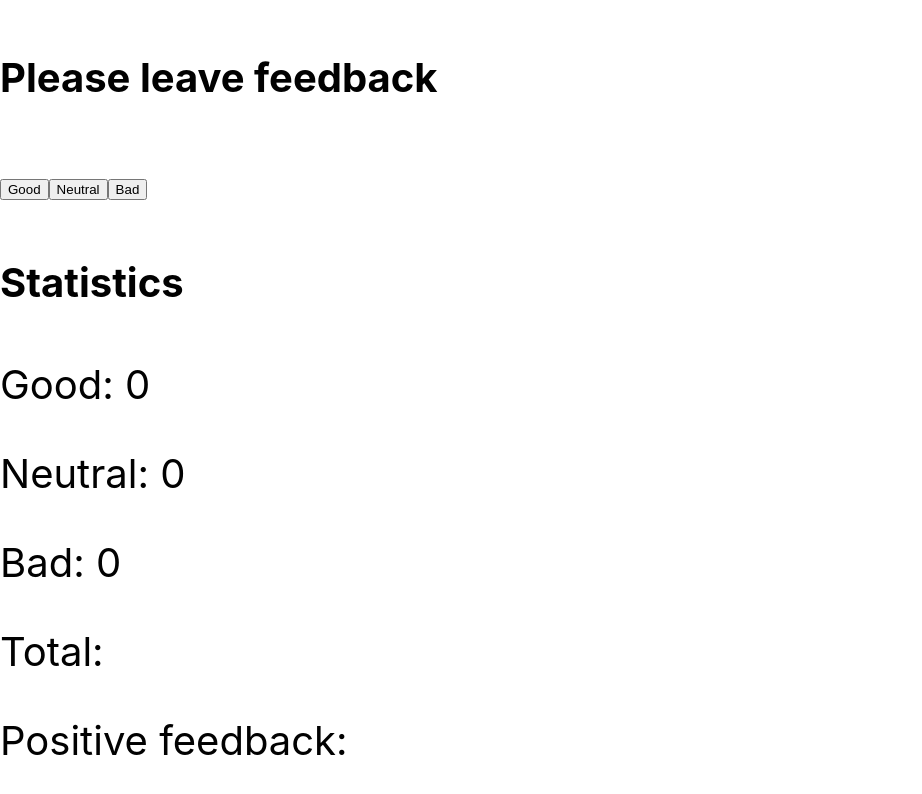
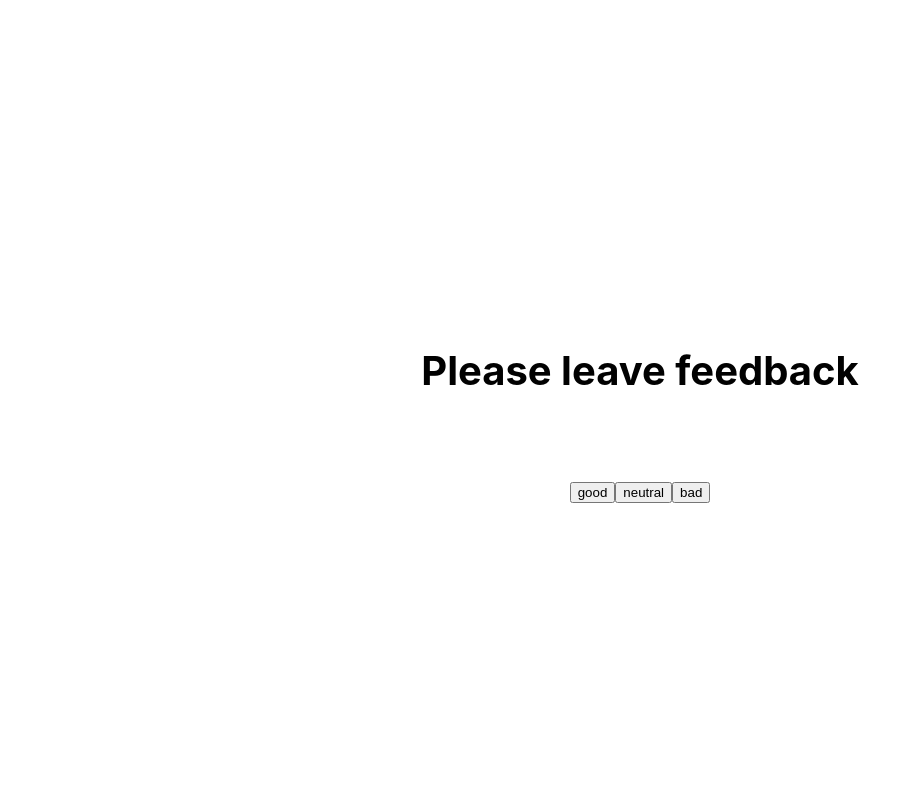
Before and after one commit to malwinaknie/goit-react-hw-04-feedback, a React (Create React App) app: page / in a window 1280 px wide. Shown: the top 794 px of the page, without its empty margins (0-922 px from the left). Built offline with nearby package versions, Linux system fonts and the light colour scheme.

Commit message:
Changed task execution

```diff
--- a/package.json
+++ b/package.json
@@ -7,6 +7,7 @@
     "@testing-library/jest-dom": "^5.16.3",
     "@testing-library/react": "^12.1.4",
     "@testing-library/user-event": "^13.5.0",
+    "prop-types": "^15.8.1",
     "react": "^18.1.0",
     "react-dom": "^18.1.0",
     "react-scripts": "5.0.1",
--- a/src/components/App.jsx
+++ b/src/components/App.jsx
@@ -1,18 +1,55 @@
-import Counter from "./Counter";
+import React, { Component } from 'react';
+import { FeedbackButtons } from './FeedbackButtons';
 
-export const App = () => {
+export class App extends Component {
+
+  state = {
+    good: 0,
+    neutral: 0,
+    bad: 0
+  };
+
+  counter = state => {
+    this.setState(prevState => ({
+      [state]: prevState[state] + 1
+    }));
+  };
+
+countTotalFeedback = () => {
+  const {good, neutral, bad} = this.state;
+  return good + neutral + bad;
+};
+
+countPositiveFeedbackPercentage = () => {
+  const {good} = this.state;
+  const total = this.countTotalFeedback();
+
+  return Math.round((good / total) * 100);
+};
+
+render() {
+  const {good, neutral, bad} = this.state;
+  const options = Object.keys(this.state);
+  const totalFeedback = this.countTotalFeedback();
+  const positiveFeedback = this.countPositiveFeedbackPercentage();
   return (
     <div
-      style={{
-        height: '100vh',
-        justifyContent: 'center',
-        alignItems: 'center',
-        fontSize: 40,
-        color: '#010101'
-      }}
-    >
+    style={{
+      height: '100vh',
+      display: 'flex',
+      flexDirection: 'column',
+      justifyContent: 'center',
+      alignItems: 'center',
+      fontSize: 40,
+      color: '#010101',
+      gap: 10,
+    }}>
       <h4>Please leave feedback</h4>
-      <Counter></Counter>
+      <FeedbackButtons
+      counter={this.counter}
+      options={options}>
+      </FeedbackButtons>
     </div>
-  );
+  )
+}
 };
--- a/src/components/Counter.jsx
+++ /dev/null
@@ -1,47 +0,0 @@
-import React, {Component} from "react";
-
-class Counter extends Component {
-    constructor(props) {
-        super(props);
-    this.state = {
-        good: 0,
-        neutral: 0,
-        bad: 0
-      }
-    }
-
-      incrementGood = () => {
-        this.setState({good: this.state.good + 1});
-      };
-      incrementNeutral = () => {
-        this.setState({neutral: this.state.neutral + 1});
-      };
-      incrementBad = () => {
-        this.setState({bad: this.state.bad + 1});
-      };
-
-        render() {
-        const {good, neutral, bad} = this.state;
-
-        return (
-                <div>
-                    <div>
-                    <button onClick={this.incrementGood}>Good</button>
-                    <button onClick={this.incrementNeutral}>Neutral</button>
-                    <button onClick={this.incrementBad}>Bad</button>
-                    </div>
-                    <div>
-                    <h4>Statistics</h4>
-                    <p>Good: {good}</p>
-                    <p>Neutral: {neutral}</p>
-                    <p>Bad: {bad}</p>
-                    <p>Total:</p>
-                    <p>Positive feedback:</p>
-                    </div>
-                </div>
-            )
-        }
-    }
-
-
-export default Counter;
--- /dev/null
+++ b/src/components/FeedbackButtons.jsx
@@ -0,0 +1,22 @@
+import React from "react";
+import PropTypes from 'prop-types';
+
+export const FeedbackButtons = ({options, counter}) => {
+    return (
+        <div>
+            {options.map(option => (
+                <button
+                key={option}
+                type="button"
+                onClick={() => counter(option)}>
+                    {option}
+                </button>
+            ))}
+        </div>
+    )
+}
+
+FeedbackButtons.propTypes = {
+    options: PropTypes.arrayOf(PropTypes.string.isRequired).isRequired,
+    counter: PropTypes.func.isRequired,
+}
```
Also changed, not shown: 1 other file (tests, documents, lock files or other folders).
